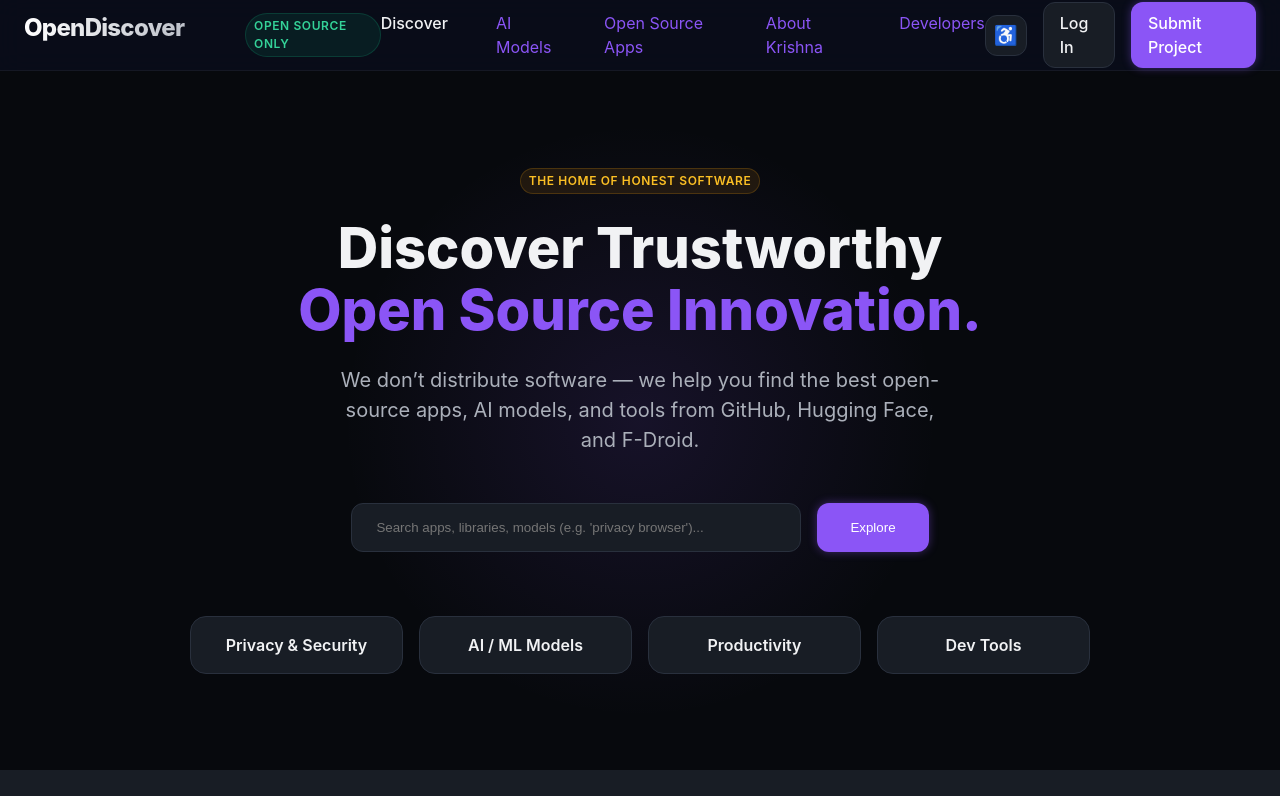
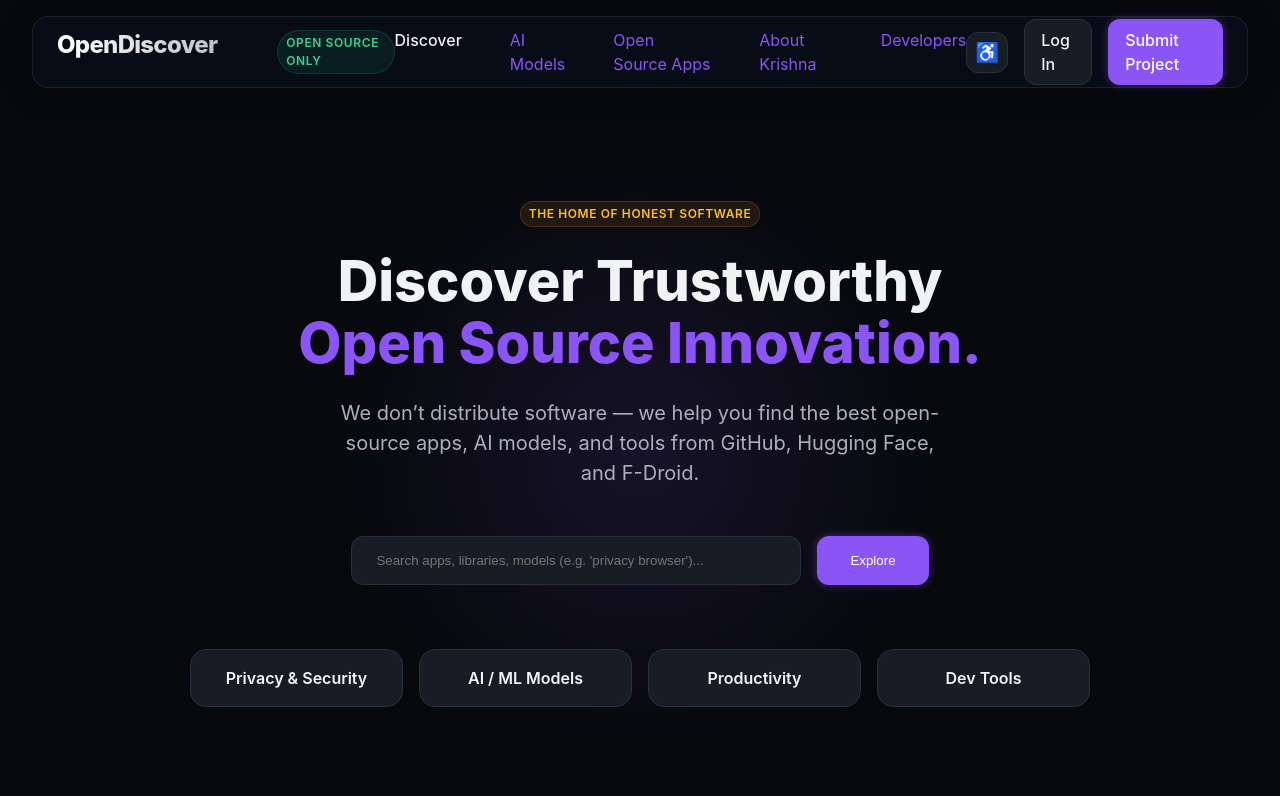
Before and after one commit to krishna3163/OpenDiscover, a React (Vite) app: page / in a window 1280 px wide. Shown: the top 796 px of the page. Built offline with nearby package versions, Linux system fonts and the light colour scheme.

Commit message:
style: Implement floating island navigation design

```diff
--- a/src/index.css
+++ b/src/index.css
@@ -149,12 +149,26 @@
 
 /* Glassmorphism Header */
 .glass-header {
-  background: rgba(10, 15, 30, 0.7);
-  backdrop-filter: blur(12px);
-  border-bottom: 1px solid rgba(255, 255, 255, 0.05);
+  background: rgba(10, 15, 30, 0.6);
+  /* Slightly more transparent */
+  backdrop-filter: blur(16px);
+  /* Stronger blur */
+  border: 1px solid rgba(255, 255, 255, 0.08);
+  /* Full border */
   position: sticky;
-  top: 0;
+  top: 1rem;
+  /* Float from top */
   z-index: 50;
+
+  /* Floating Island Style */
+  width: 95%;
+  max-width: 1280px;
+  margin: 0 auto 2rem;
+  /* Center horizontally and add bottom space */
+  border-radius: 1rem;
+  /* Rounded corners */
+  box-shadow: 0 4px 30px rgba(0, 0, 0, 0.3);
+  /* Deep shadow for depth */
 }
 
 /* Header Response Styles */
```
